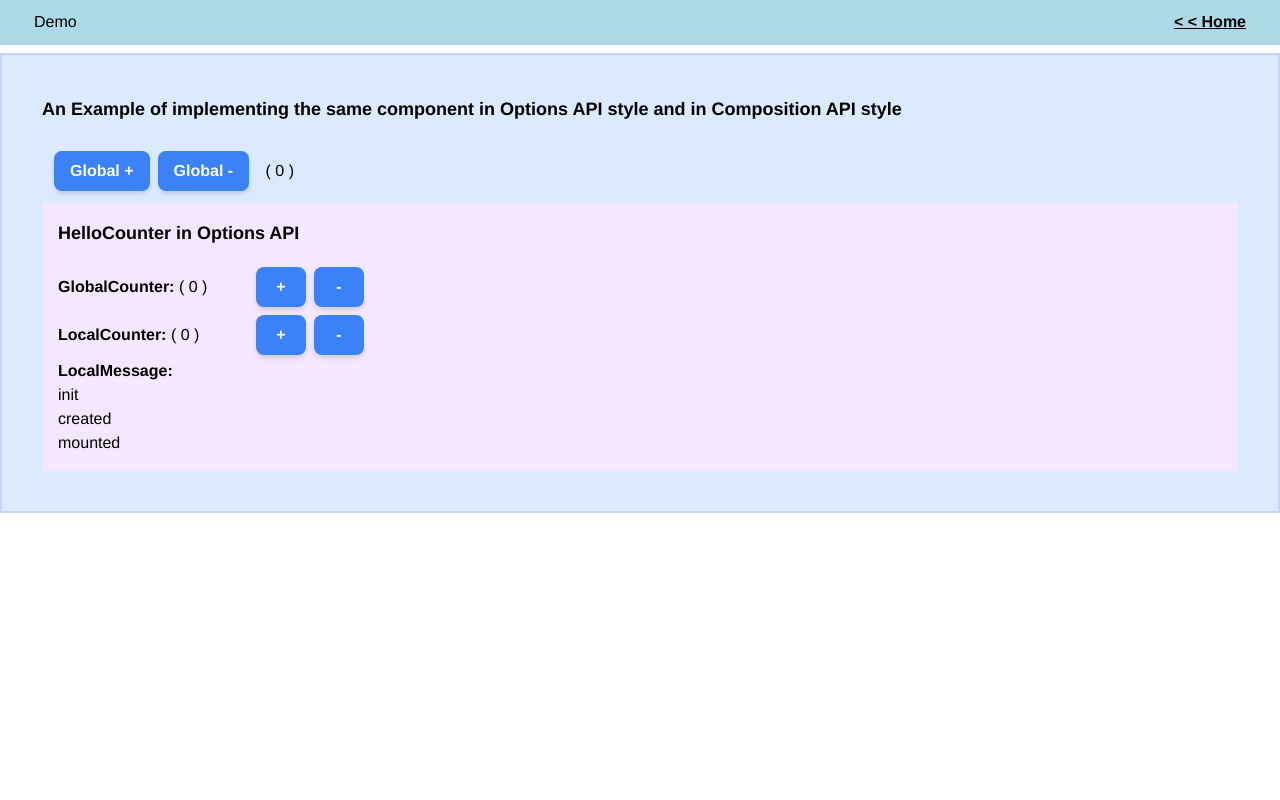
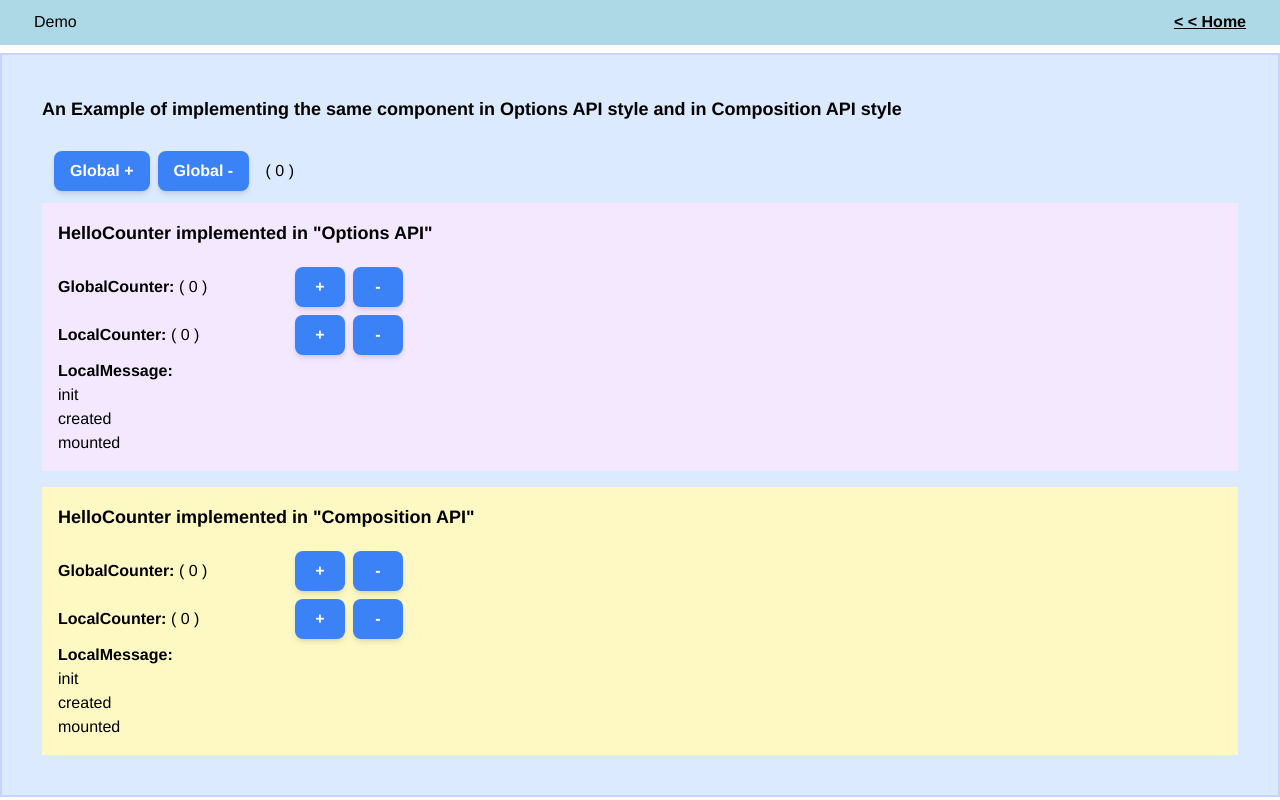
Before and after one commit to devpixde/vite_ts_vue_tailwind_pinia_router_demo, a Vue app: page /hello_counter in a window 1280 px wide. Built offline with nearby package versions, Linux system fonts and the light colour scheme.

Commit message:
Implement HelloCounterCompositonApi.vue

```diff
--- /dev/null
+++ b/src/components/HelloCounterCompositonApi.vue
@@ -0,0 +1,92 @@
+<script setup lang="ts">
+import {ref, onMounted, watch} from 'vue'
+
+interface Props {
+  globalCounter: number
+}
+
+const props = defineProps<Props>();
+const emit = defineEmits(['increment-global', 'decrement-global']);
+
+const localCounter = ref(0);
+const localMessage = ref('<li>init');
+const updateCounter = ref(0);
+
+// we don't have a created or onCreated hook any more
+// but can do the same just here...
+localMessage.value += '<li>created';
+
+const incrementGlobal = () => {
+  emit('increment-global');
+};
+
+const decrementGlobal = () => {
+  emit('decrement-global');
+};
+
+const incrementLocal = () => {
+  localCounter.value++;
+};
+
+const decrementLocal = () => {
+  localCounter.value--;
+};
+
+const onUpdate = () => {
+  updateCounter.value++;
+  localMessage.value = localMessage.value.replace(/<li>updated \(\d+\)/g, '') + `<li>updated (${updateCounter.value})`
+};
+
+onMounted(() => {
+  localMessage.value += '<li>mounted'
+});
+
+watch(
+    () => {
+      return localCounter.value
+    },
+    onUpdate
+)
+
+watch(
+    () => {
+      return props.globalCounter
+    },
+    onUpdate
+)
+
+</script>
+
+<template>
+  <div class="bg-yellow-100 p-4 mt-4">
+    <h1>HelloCounter implemented in "Composition API"</h1>
+    <div class="flex items-center">
+      <div class="basis-1/5">
+        <span class="font-bold">
+        GlobalCounter:
+        </span>
+        ( {{ props.globalCounter }} )
+      </div>
+      <div class="flex-none">
+        <button class="btn-primary" @click="incrementGlobal">+</button>
+        <button class="btn-primary" @click="decrementGlobal">-</button>
+      </div>
+    </div>
+    <div class="flex items-center">
+      <div class="basis-1/5">
+         <span class="font-bold">
+        LocalCounter:
+        </span>
+        ( {{ localCounter }} )
+      </div>
+      <div class="flex-none">
+        <button class="btn-primary" @click="incrementLocal">+</button>
+        <button class="btn-primary" @click="decrementLocal">-</button>
+      </div>
+    </div>
+    <div>
+      <span class="font-bold">LocalMessage:</span>
+      <ul v-html="localMessage"></ul>
+    </div>
+  </div>
+</template>
--- a/src/components/HelloCounterOptionsApi.vue
+++ b/src/components/HelloCounterOptionsApi.vue
@@ -1,8 +1,8 @@
 <template>
   <div class="bg-purple-100 p-4">
-    <h1>HelloCounter in Options API</h1>
+    <h1>HelloCounter implemented in "Options API"</h1>
     <div class="flex items-center">
-      <div class="basis-1/6">
+      <div class="basis-1/5">
         <span class="font-bold">
         GlobalCounter:
         </span>
@@ -14,7 +14,7 @@
       </div>
     </div>
     <div class="flex items-center">
-      <div class="basis-1/6">
+      <div class="basis-1/5">
          <span class="font-bold">
         LocalCounter:
         </span>
@@ -33,7 +33,6 @@
 </template>
 
 <script lang="ts">
-
 import {defineComponent} from "vue";
 
 export default defineComponent({
@@ -84,11 +83,5 @@ export default defineComponent({
   mounted() {
     this.localMessage += '<li>mounted'
   }
-
-
 });
 </script>
-
-<style scoped>
-
-</style>
--- a/src/pages/HelloCounter.vue
+++ b/src/pages/HelloCounter.vue
@@ -10,12 +10,14 @@
 
   <HelloCounterOptionsApi :global-counter="globalCounter" @increment-global="incrementGlobal"
                           @decrement-global="decrementGlobal"></HelloCounterOptionsApi>
-
+  <HelloCounterCompositonApi :global-counter="globalCounter" @increment-global="incrementGlobal"
+                             @decrement-global="decrementGlobal"></HelloCounterCompositonApi>
 </template>
 
 <script setup lang="ts">
 import {ref} from 'vue'
 import HelloCounterOptionsApi from "../components/HelloCounterOptionsApi.vue";
+import HelloCounterCompositonApi from "../components/HelloCounterCompositonApi.vue";
 
 const globalCounter = ref(0);
 
```
